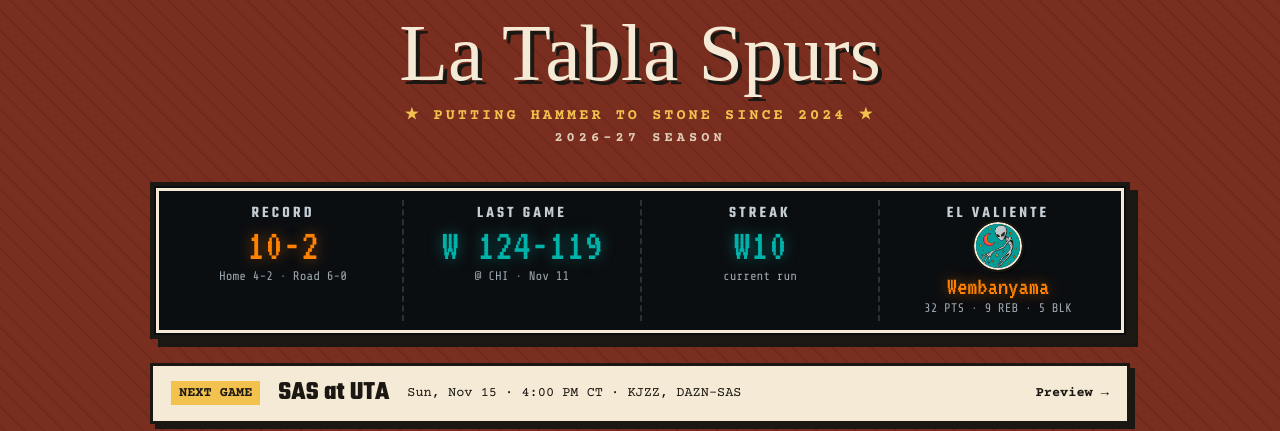
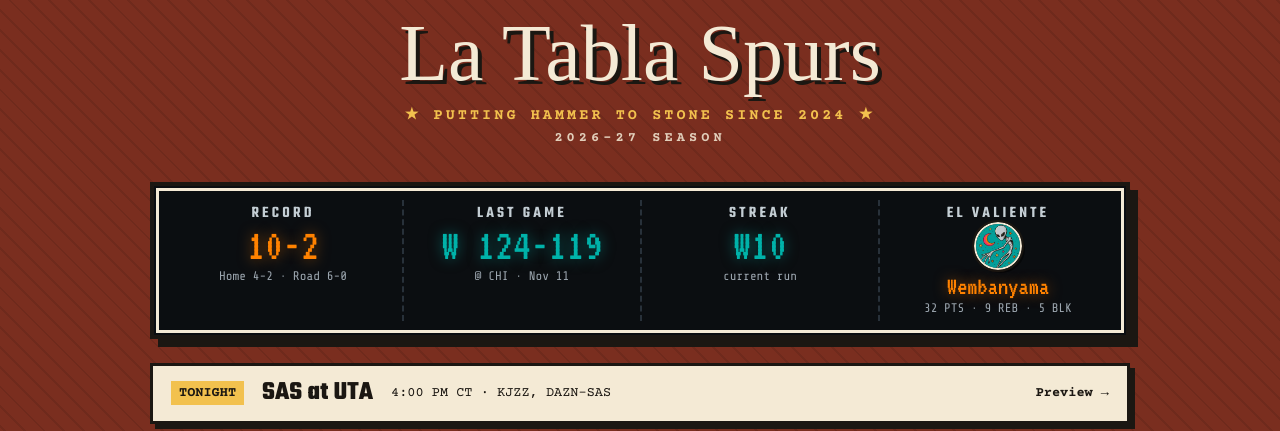
Before and after one commit to cory-garms/spurs-tracker, a plain HTML site: page docs/index.html in a window 1280 px wide. Shown: the part 371-802 px from the top of the page. Drawn offline with nearby package versions, Linux system fonts and the light colour scheme; a web font is replaced by a local one.

```diff
--- a/docs/index.html
+++ b/docs/index.html
@@ -449,9 +449,9 @@
     </section>
 
     <a class="game-strip" href="matchup.html">
-      <span class="game-label">Next game</span>
+      <span class="game-label">Tonight</span>
       <span class="game-teams">SAS at UTA</span>
-      <span class="game-details"><time datetime="2026-11-15T16:00:00-06:00">Sun, Nov 15 · 4:00 PM CT</time> &middot; KJZZ, DAZN-SAS</span>
+      <span class="game-details"><time datetime="2026-11-15T16:00:00-06:00">4:00 PM CT</time> &middot; KJZZ, DAZN-SAS</span>
       <span class="game-link">Preview &rarr;</span>
     </a>
     <main class="deck" style="--per-row:3;">
```
